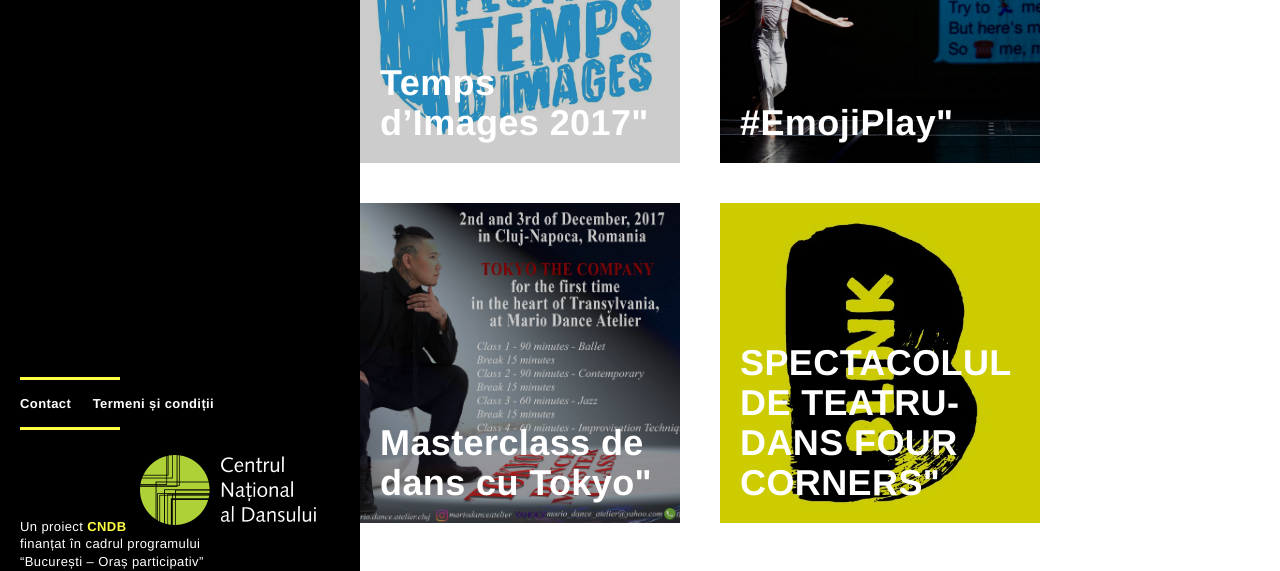
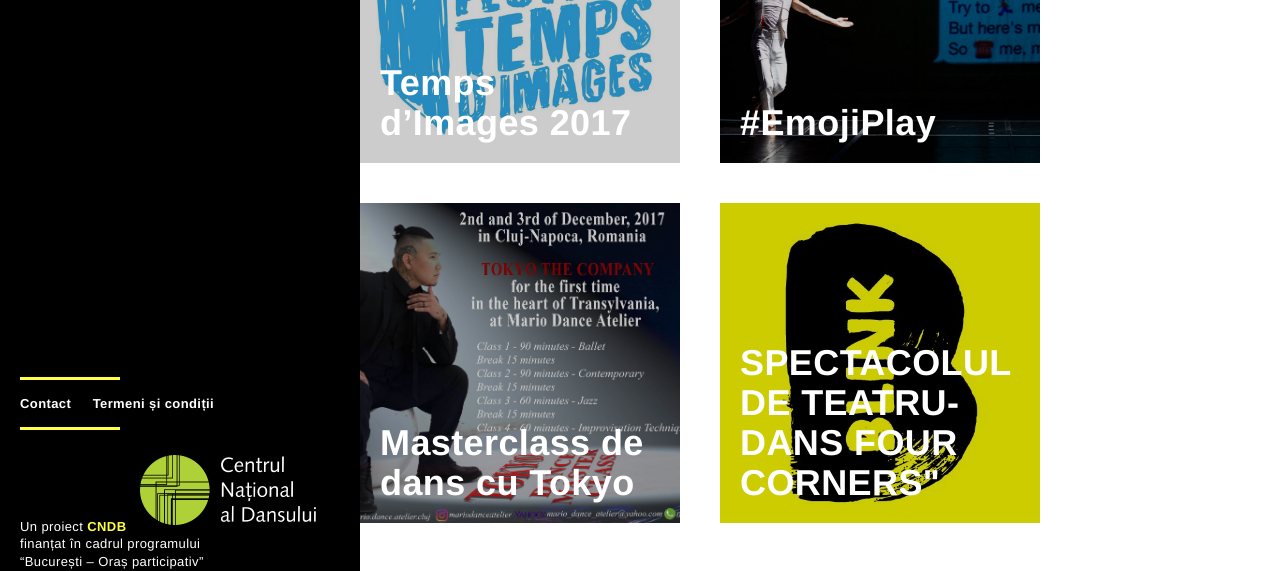
Before and after one commit to the-human-interface/dance-cloud, a Jekyll site: the page built from maine/index.html, in a window 1280 px wide and 1347 px high. Shown: the part 697-1268 px from the top of the window. Built offline with Jekyll 4.4.1, drawn with Linux system fonts in a browser that asks for light colours.

```diff
--- a/_layouts/artist.html
+++ b/_layouts/artist.html
@@ -16,8 +16,7 @@
 <div class="leaf-social-media">
 {% for media in page.social-media %}
   {% assign url = media.value %}
-  {% unless media.value contains 'http' or
-            media.value contains 'www.' %}
+  {% unless media.value contains 'http' %}
     {% assign url = media.value | prepend:'https://' %}
   {% endunless %}
 
--- a/maine/index.html
+++ b/maine/index.html
@@ -29,21 +29,21 @@
     <a href="/maine/temps-dimages-2017"
        class="card"
        style="background-image: url('{{ site.baseurl }}/assets/photos/14195914_1116107498480782_7554604206956161281_o.jpg')">
-      <span class="card-label">Temps d’Images 2017"</span>
+      <span class="card-label">Temps d’Images 2017</span>
     </a>
   </li>
   <li>
     <a href="/maine/emojiplay"
        class="card"
        style="background-image: url('{{ site.baseurl }}/assets/photos/EmojiPlay_(9).jpg">
-      <span class="card-label">#EmojiPlay"</span>
+      <span class="card-label">#EmojiPlay</span>
     </a>
   </li>
   <li>
     <a href="/maine/masterclass-de-dans-cu-tokyo"
        class="card"
        style="background-image: url('{{ site.baseurl }}/assets/photos/21765707_1805055952851475_546944875786269445_o.jpg')">
-      <span class="card-label">Masterclass de dans cu Tokyo"</span>
+      <span class="card-label">Masterclass de dans cu Tokyo</span>
     </a>
   </li>
   <li>
```
